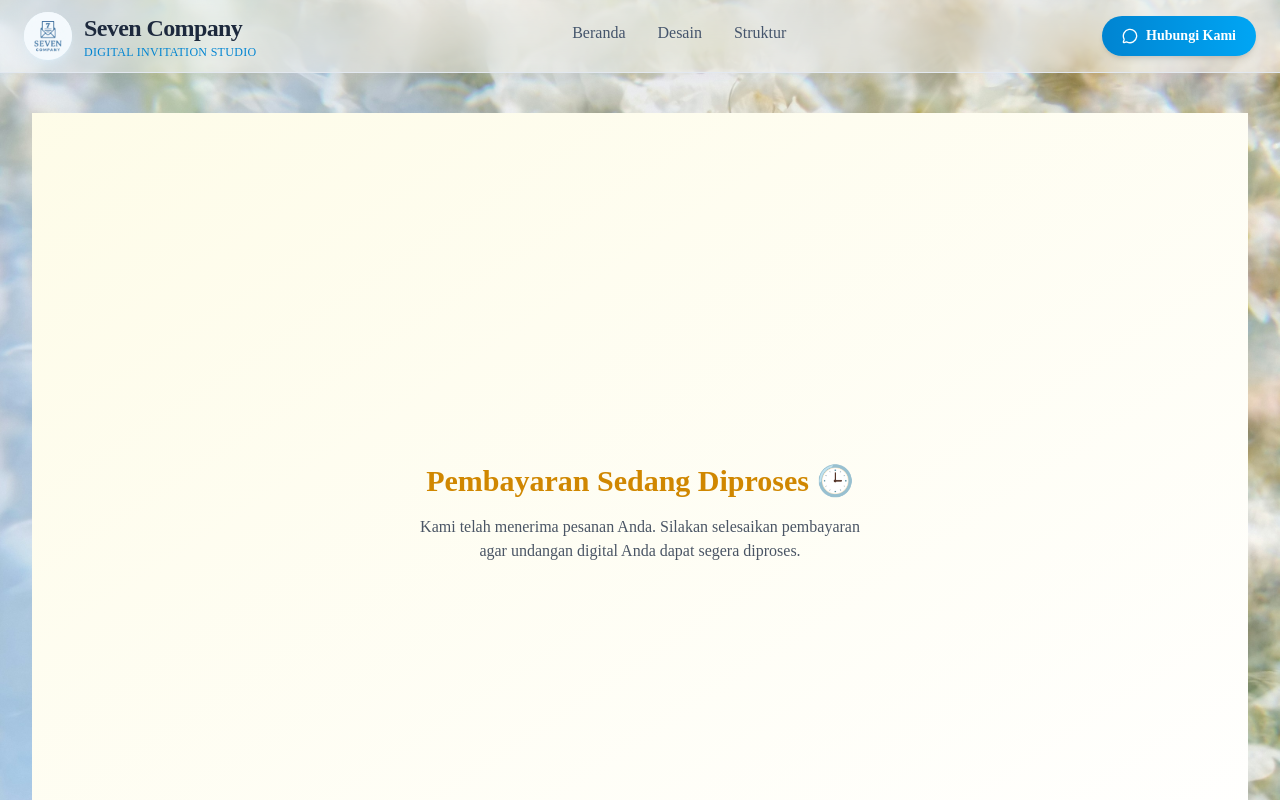
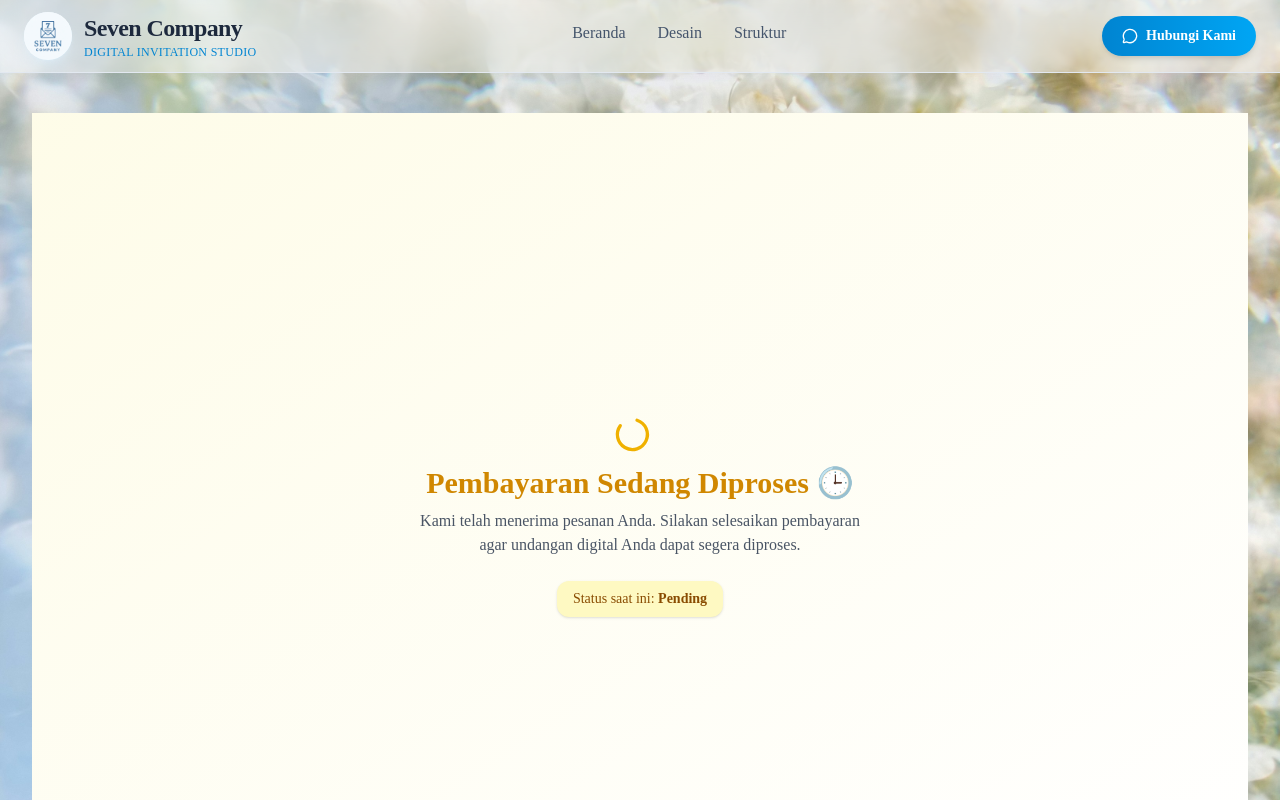
Before and after one commit to charolinaagstn/website, a React (Vite) app: page /pending in a window 1280 px wide. Shown: the top 800 px of the page. Built offline with nearby package versions, Linux system fonts and the light colour scheme.

Commit message:
Memperbaiki stuck pada pending

```diff
--- a/api/check-status.js
+++ b/api/check-status.js
@@ -1,12 +1,16 @@
 import midtransClient from "midtrans-client";
 
 export default async function handler(req, res) {
-  if (req.method !== "POST") {
+  if (req.method !== "GET") {
     return res.status(405).json({ error: "Method not allowed" });
   }
 
   try {
-    const { order_id } = req.body;
+    const { order_id } = req.query;
+
+    if (!order_id) {
+      return res.status(400).json({ error: "Missing order_id" });
+    }
 
     const core = new midtransClient.CoreApi({
       isProduction: false,
@@ -15,6 +19,7 @@ export default async function handler(req, res) {
     });
 
     const statusResponse = await core.transaction.status(order_id);
+
     res.status(200).json(statusResponse);
   } catch (error) {
     console.error("Check Status Error:", error);
--- a/src/pages/pending.jsx
+++ b/src/pages/pending.jsx
@@ -1,7 +1,47 @@
-import React from "react";
+import React, { useEffect, useState } from "react";
 import { motion } from "framer-motion";
+import { Loader2 } from "lucide-react";
+import { useSearchParams, useNavigate } from "react-router-dom";
 
 const Pending = () => {
+  const [searchParams] = useSearchParams();
+  const orderId = searchParams.get("order_id");
+  const navigate = useNavigate();
+
+  const [status, setStatus] = useState("pending");
+  const [checking, setChecking] = useState(false);
+
+  useEffect(() => {
+    if (!orderId) return;
+
+    const checkStatus = async () => {
+      setChecking(true);
+      try {
+        const res = await fetch(`/api/check-status?order_id=${orderId}`);
+        const data = await res.json();
+
+        console.log("🔍 Status transaksi:", data.transaction_status);
+        setStatus(data.transaction_status);
+
+        // Jika pembayaran sudah selesai → redirect ke success page
+        if (data.transaction_status === "settlement") {
+          navigate(`/success?order_id=${orderId}`);
+        }
+      } catch (error) {
+        console.error("❌ Gagal memeriksa status:", error);
+      } finally {
+        setChecking(false);
+      }
+    };
+
+    // Jalankan pertama kali
+    checkStatus();
+
+    // Cek ulang setiap 10 detik
+    const interval = setInterval(checkStatus, 10000);
+    return () => clearInterval(interval);
+  }, [orderId, navigate]);
+
   return (
     <motion.div
       initial={{ opacity: 0, y: 20 }}
@@ -9,12 +49,25 @@ const Pending = () => {
       transition={{ duration: 0.5 }}
       className="min-h-screen flex flex-col items-center justify-center bg-gradient-to-br from-yellow-50 to-white text-center p-6"
     >
-      <h1 className="text-3xl font-bold text-yellow-600 mb-4">
+      <motion.div
+        animate={{ rotate: 360 }}
+        transition={{ repeat: Infinity, duration: 2, ease: "linear" }}
+      >
+        <Loader2 className="text-yellow-500 w-10 h-10 mb-4" />
+      </motion.div>
+
+      <h1 className="text-3xl font-bold text-yellow-600 mb-2">
         Pembayaran Sedang Diproses 🕒
       </h1>
-      <p className="text-gray-600 max-w-md">
+      <p className="text-gray-600 max-w-md mb-6">
         Kami telah menerima pesanan Anda. Silakan selesaikan pembayaran agar undangan digital Anda dapat segera diproses.
       </p>
+
+      <div className="bg-yellow-100 text-yellow-800 px-4 py-2 rounded-xl text-sm font-medium shadow-sm">
+        Status saat ini:{" "}
+        <span className="font-semibold capitalize">{status}</span>{" "}
+        {checking && <span className="ml-1 animate-pulse">(memeriksa...)</span>}
+      </div>
     </motion.div>
   );
 };
```
